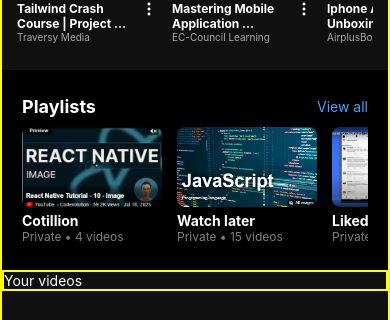
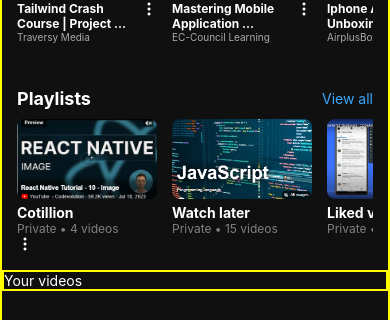
Before and after one commit to mitzi-vera/ytclone, a React Native app in the folder youtubeclone/: screen / in a window 390 px wide. Shown: the part 364-684 px from the top of the page. Built offline with nearby package versions, Linux system fonts and the light colour scheme.

Commit message:
update on Playlist

```diff
--- a/youtubeclone/components/PlaylistPage.js
+++ b/youtubeclone/components/PlaylistPage.js
@@ -6,6 +6,8 @@
   TouchableOpacity,
   ScrollView,
 } from "react-native";
+
+import Ionicons from "react-native-vector-icons/Ionicons";
 
 const PlaylistPage = () => {
   // Sample Playlist Data
@@ -57,6 +59,9 @@
             </TouchableOpacity>
           ))}
         </ScrollView>
+        <TouchableOpacity>
+          <Ionicons name="ellipsis-vertical" size={16} color="white" />
+        </TouchableOpacity>
       </View>
     </View>
   );
@@ -65,12 +70,13 @@
 const styles = StyleSheet.create({
   container: {
     flex: 1,
-    backgroundColor: "#000",
-    paddingHorizontal: 10,
+    backgroundColor: "#101010",
+    paddingHorizontal: 5,
     justifyContent: "center",
+    marginTop: 0,
   },
   playlistBox: {
-    backgroundColor: "#000",
+    backgroundColor: "#101010",
     padding: 10,
     borderRadius: 10,
   },
--- a/youtubeclone/components/ProfilePage.js
+++ b/youtubeclone/components/ProfilePage.js
@@ -1,6 +1,6 @@
 import { Text, View, StyleSheet, Image, TouchableOpacity } from "react-native";
 import PlaylistPage from "./PlaylistPage";
-import HistoryPage  from "./HistoryPage";
+import HistoryPage from "./HistoryPage";
 
 {
   /*NavItem Component = reusable and will be used for the top and bottom navbars*/
@@ -66,12 +66,8 @@
           <HistoryPage />
         </View>
 
-
-        {/* <View style={[styles.sampleTab, { height: 200 }]}>
-          <Text style={{ color: "white" }}>Playlist</Text>
-        </View> */}
-
-        <View style={[{height: 200, paddingVertical: 0 }]}>
+        {/* Playlist Tab */}
+        <View style={[{ height: 200, paddingVertical: 0 }]}>
           <Text style={{ color: "white", marginBottom: 0 }}></Text>
           <PlaylistPage />
         </View>
```
Also changed, not shown: 2 other files (tests, documents, lock files or other folders).
